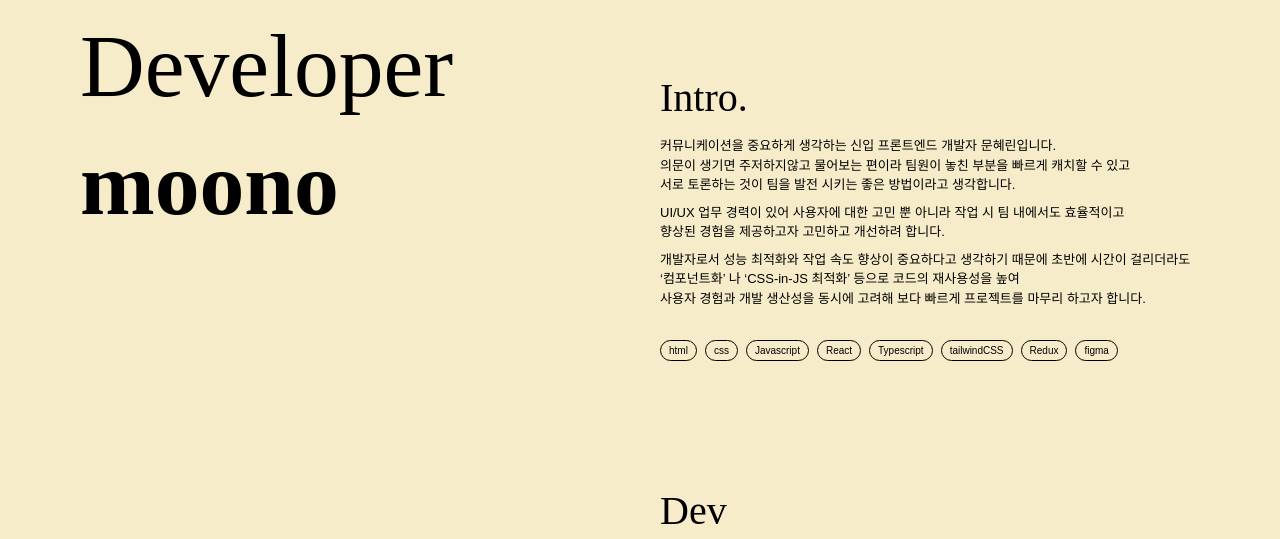
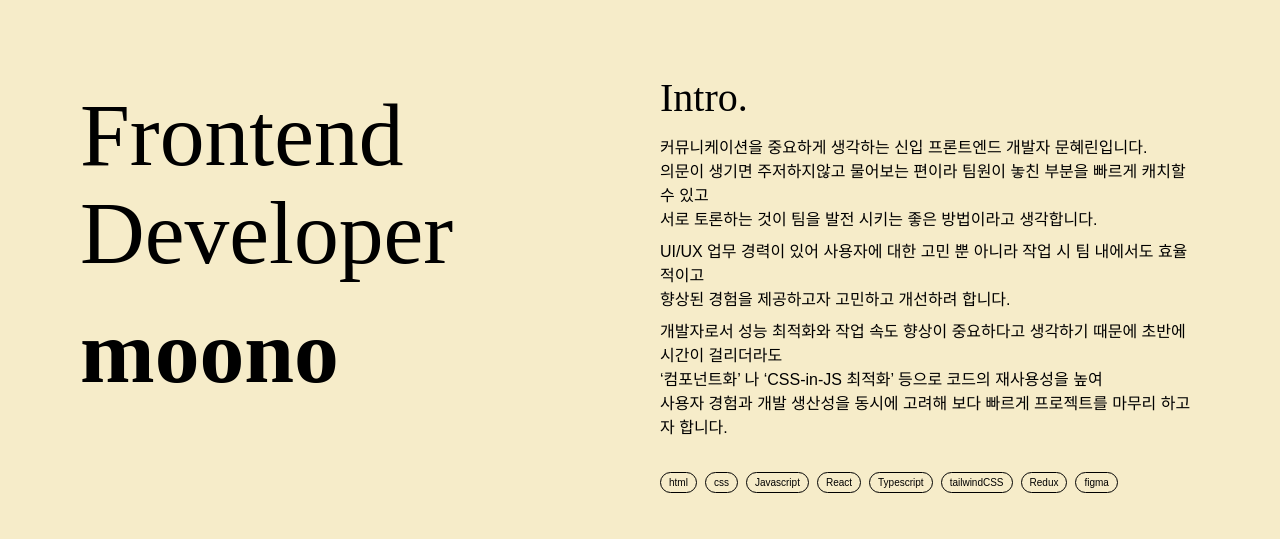
Before and after one commit to moonozz/portfolio, a React (Create React App) app: page / in a window 1280 px wide. Shown: the part 882-1421 px from the top of the page. Built offline with nearby package versions, Linux system fonts and the light colour scheme; grey boxes are pictures that could not be loaded; a web font is replaced by a local one.

Commit message:
:lipstick: Style: 좌측 txt sticky

```diff
--- a/src/pages/Home.jsx
+++ b/src/pages/Home.jsx
@@ -8,8 +8,8 @@ import Card from '../component/Card';
 function Home({ theme }) {
   const { Dev } = data;
   const { Design } = data;
-  console.log(typeof Dev[0].imgUrl);
-  console.log(Design[0].id);
+  // console.log(typeof Dev[0].imgUrl);
+  // console.log(Design[0].id);
   const borderColor = theme.color.black;
   // const borderColor2 = theme.color.white`;
 
@@ -266,8 +266,10 @@ const Sticky = styled.div`
   div {
     display: flex;
     position: sticky;
+    top: 0;
+    left: 0;
     width: 100%;
-    /* height: 100%; */
+    height: 50%;
     flex-direction: column;
     justify-content: center;
   }
@@ -296,8 +298,9 @@ const Intro = styled.div`
   flex-direction: column;
 `;
 const IntroTxt = styled.div`
-  font-size: 1.3rem;
-  white-space: nowrap;
+  font-size: 1.6rem;
+  white-space: normal;
+  text-overflow: ellipsis;
   p {
     margin-top: 0.8rem;
   }
@@ -310,7 +313,11 @@ const SubTitle = styled.h4`
 
 const TagGroup = styled.div`
   display: flex;
+  flex-wrap: wrap;
   margin-top: 3.2rem;
+  div:first-child {
+    margin-left: 0;
+  }
 `;
 
 const DevSec = styled.div``;
```
